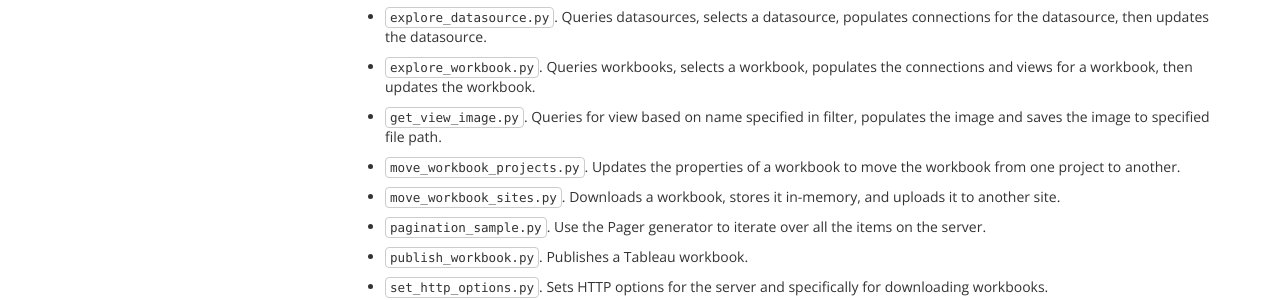
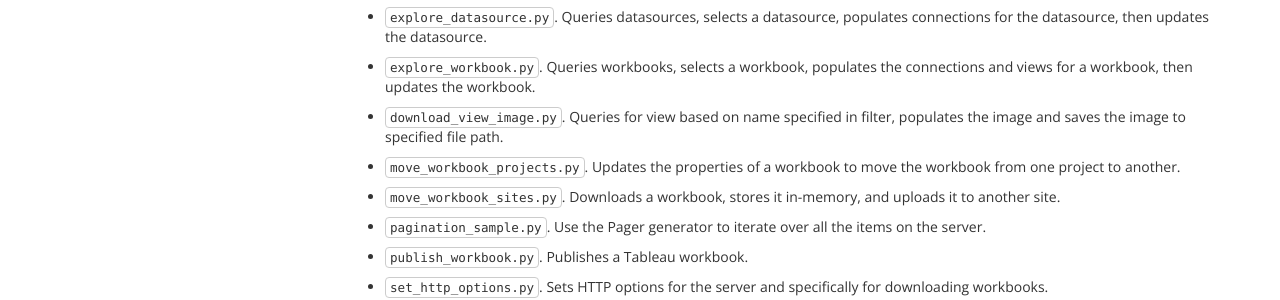
Before and after one commit to tableau/server-client-python, a Jekyll site: the page built from docs/docs/samples.md, in a window 1280 px wide and 1219 px high. Shown: the part 711-1011 px from the top of the window. Built offline with Jekyll 4.4.1, drawn with Linux system fonts in a browser that asks for light colours.

Commit message:
update sample name in docs

```diff
--- a/docs/docs/samples.md
+++ b/docs/docs/samples.md
@@ -40,7 +40,7 @@ The following list describes the samples available in the repository:
 
 * `explore_workbook.py`. Queries workbooks, selects a workbook, populates the connections and views for a workbook, then updates the workbook.
 
-* `get_view_image.py`. Queries for view based on name specified in filter, populates the image and saves the image to specified file path.
+* `download_view_image.py`. Queries for view based on name specified in filter, populates the image and saves the image to specified file path.
 
 * `move_workbook_projects.py`. Updates the properties of a workbook to move the workbook from one project to another.
 
```
